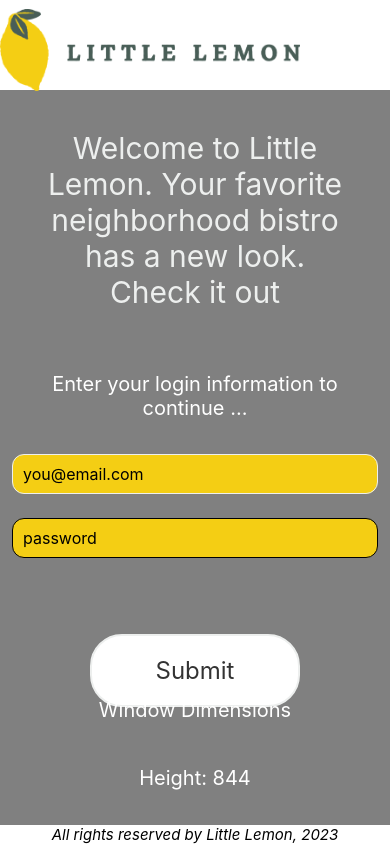
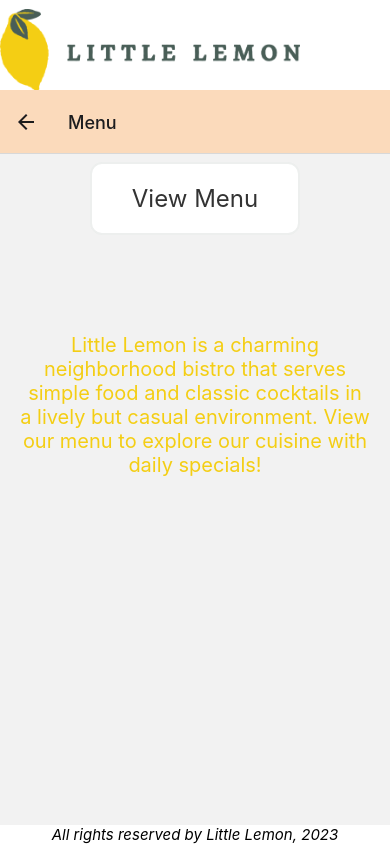
Before and after one commit to andycover/little-lemon-app, a React Native app: screen /Menu in a window 390 px wide. Built offline with nearby package versions, Linux system fonts and the light colour scheme.

Commit message:
added basic navigation stack without the capability to switch between screens

```diff
--- a/App.js
+++ b/App.js
@@ -1,3 +1,7 @@
+import * as React from 'react';
+import { NavigationContainer } from '@react-navigation/native';
+import { createNativeStackNavigator } from '@react-navigation/native-stack';
+
 //import { StatusBar } from 'expo-status-bar';
 import { StyleSheet, Text, View } from 'react-native';
 
@@ -9,12 +13,34 @@ import MenuItems from './components/MenuItems';
 import FeedbackForm from './components/FeedbackForm';
 import LoginScreen from './components/LoginScreen';
 
+const Stack = createNativeStackNavigator();
+
+/* export default function App() {
+  return (
+    <NavigationContainer>
+      <View style={styles.container}>
+        <LittleLemonHeader />
+        <MenuItems />
+      </View>
+      <View style={styles.footerContainer}>
+        <LittleLemonFooter />
+      </View>
+    </NavigationContainer>
+  );
+} */
+
 export default function App() {
   return (
     <>
       <View style={styles.container}>
         <LittleLemonHeader />
-      <LoginScreen />
+        <NavigationContainer>
+          <Stack.Navigator initialRouteName="Welcome"
+            screenOptions={{ headerStyle: { backgroundColor: '#FBDABB' } }}>
+            <Stack.Screen name="Welcome" component={LittleLemonWelcome} />
+            <Stack.Screen name="Menu" component={MenuItems} />
+          </Stack.Navigator>
+        </NavigationContainer>
       </View>
       <View style={styles.footerContainer}>
         <LittleLemonFooter />
@@ -23,6 +49,16 @@ export default function App() {
   );
 }
 
+/* export default function App() {
+  return (
+    <NavigationContainer>
+      <Stack.Navigator initialRouteName="Welcome">
+        <Stack.Screen name="Welcome" component={LittleLemonWelcome} />
+        <Stack.Screen name="Menu" component={MenuItems} />
+      </Stack.Navigator>
+    </NavigationContainer>
+  );
+} */
 
 /* export default function App() {
   return (
@@ -70,5 +106,5 @@ const styles = StyleSheet.create({
     flex: 1,
     backgroundColor: 'grey',
   },
-  footerContainer: {backgroundColor: '#333333'},
+  footerContainer: { backgroundColor: '#333333' },
 });
--- a/components/FeedbackForm.js
+++ b/components/FeedbackForm.js
@@ -68,7 +68,7 @@ const styles = StyleSheet.create({
         borderWidth: 1,
         padding: 10,
         fontSize: 16,
-        borderColor: 'EDEFEE',
+        //borderColor: 'EDEFEE',
         backgroundColor: '#F4CE14',
     },
     messageInput: {
--- a/components/MenuItems.js
+++ b/components/MenuItems.js
@@ -109,7 +109,7 @@ export default MenuItems;
 
 const menuStyles = StyleSheet.create({
 	container: {
-		flex: 0.75,
+		flex: 0.95,
 	},
 	innerContainer: {
 		paddingHorizontal: 20,
```
Also changed, not shown: package.json (+6 -2 lines), 1 other file (tests, documents, lock files or other folders). Lines whose indentation alone changed are shown as unchanged.
